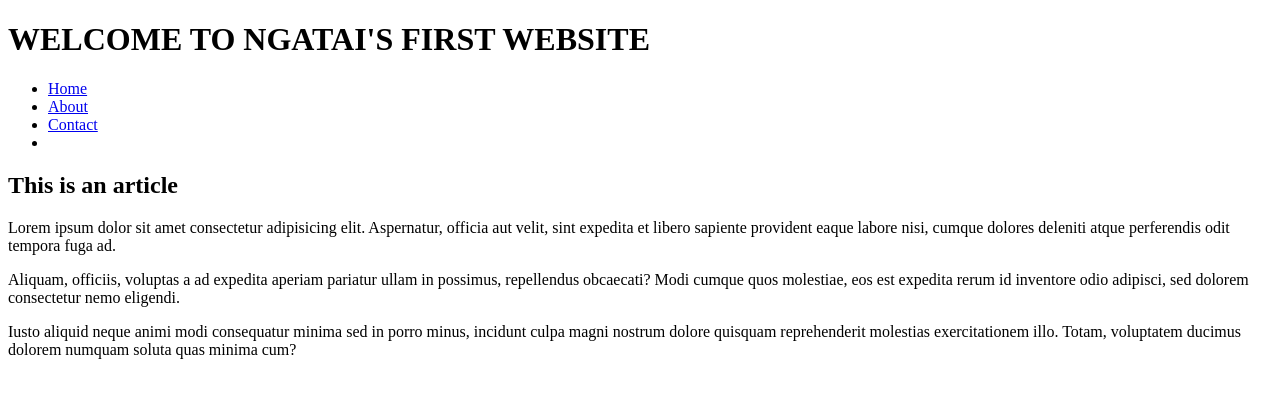
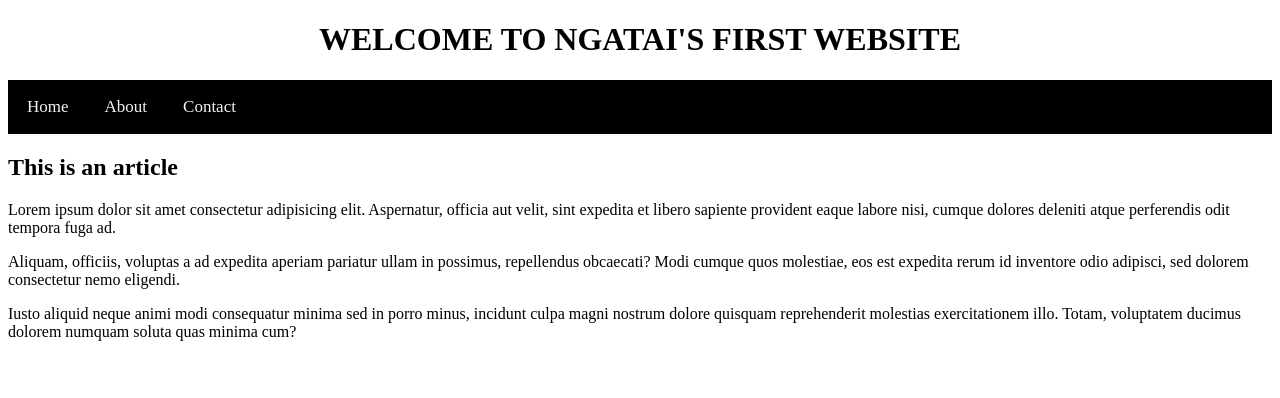
Before and after one commit to NgataiCherrington/WebDev2025-Sem1, a plain HTML site: page 90sWebsite/index.html in a window 1280 px wide. Drawn offline with Linux system fonts and the light colour scheme.

Commit message:
update before leaving

```diff
--- a/90sWebsite/index.html
+++ b/90sWebsite/index.html
@@ -1,27 +1,65 @@
 <!DOCTYPE html>
 <html lang="en">
+
 <head>
+    <style>
+        header {
+            text-align: center;
+        }
+        .topnav
+        {
+            position: relative;
+            background-color: black;
+            overflow: hidden;
+        }
+        .topnav a
+        {
+            float: left;
+            color: #f2f2f2;
+            text-align: center;
+            padding: 14px 16px;
+            text-decoration: none;
+            font-size: 17px;
+        }
+        .topnav-centered a
+        {
+            text-align: center;
+        }
+    </style>
     <meta charset="UTF-8">
     <meta name="viewport" content="width=device-width, initial-scale=1.0">
     <title>Ngatai's 90's Website</title>
 </head>
+
 <body>
     <header>
         <h1>WELCOME TO NGATAI'S FIRST WEBSITE</h1>
-        <nav>
-            <ul>
-                <li><a href="index.html">Home</a></li>
-                <li><a href="about.html">About</a></li>
-                <li><a href="contact.html">Contact</a></li>
-                <li><a href=""></a></li>
-            </ul>
-        </nav>
+        <div class="topnav">
+            <div class="topnav-centered">
+                <nav>
+                    <table>
+                        <td><a href="index.html">Home</a></td>
+                        <td><a href="about.html">About</a></td>
+                        <td><a href="contact.html">Contact</a></td>
+                        <td><a href=""></a></td>
+
+                    </table>
+                </nav>
+            </div>
+        </div>
     </header>
     <article>
         <h2>This is an article</h2>
-        <p>Lorem ipsum dolor sit amet consectetur adipisicing elit. Aspernatur, officia aut velit, sint expedita et libero sapiente provident eaque labore nisi, cumque dolores deleniti atque perferendis odit tempora fuga ad.</p>
-        <p>Aliquam, officiis, voluptas a ad expedita aperiam pariatur ullam in possimus, repellendus obcaecati? Modi cumque quos molestiae, eos est expedita rerum id inventore odio adipisci, sed dolorem consectetur nemo eligendi.</p>
-        <p>Iusto aliquid neque animi modi consequatur minima sed in porro minus, incidunt culpa magni nostrum dolore quisquam reprehenderit molestias exercitationem illo. Totam, voluptatem ducimus dolorem numquam soluta quas minima cum?</p>
+        <p>Lorem ipsum dolor sit amet consectetur adipisicing elit. Aspernatur, officia aut velit, sint expedita et
+            libero sapiente provident eaque labore nisi, cumque dolores deleniti atque perferendis odit tempora fuga ad.
+        </p>
+        <p>Aliquam, officiis, voluptas a ad expedita aperiam pariatur ullam in possimus, repellendus obcaecati? Modi
+            cumque quos molestiae, eos est expedita rerum id inventore odio adipisci, sed dolorem consectetur nemo
+            eligendi.</p>
+        <p>Iusto aliquid neque animi modi consequatur minima sed in porro minus, incidunt culpa magni nostrum dolore
+            quisquam reprehenderit molestias exercitationem illo. Totam, voluptatem ducimus dolorem numquam soluta quas
+            minima cum?</p>
     </article>
 </body>
+
 </html>
```
Also changed, not shown: 90sWebsite/about.html (+58 -6 lines), 90sWebsite/contact.html (+9 -10 lines).
